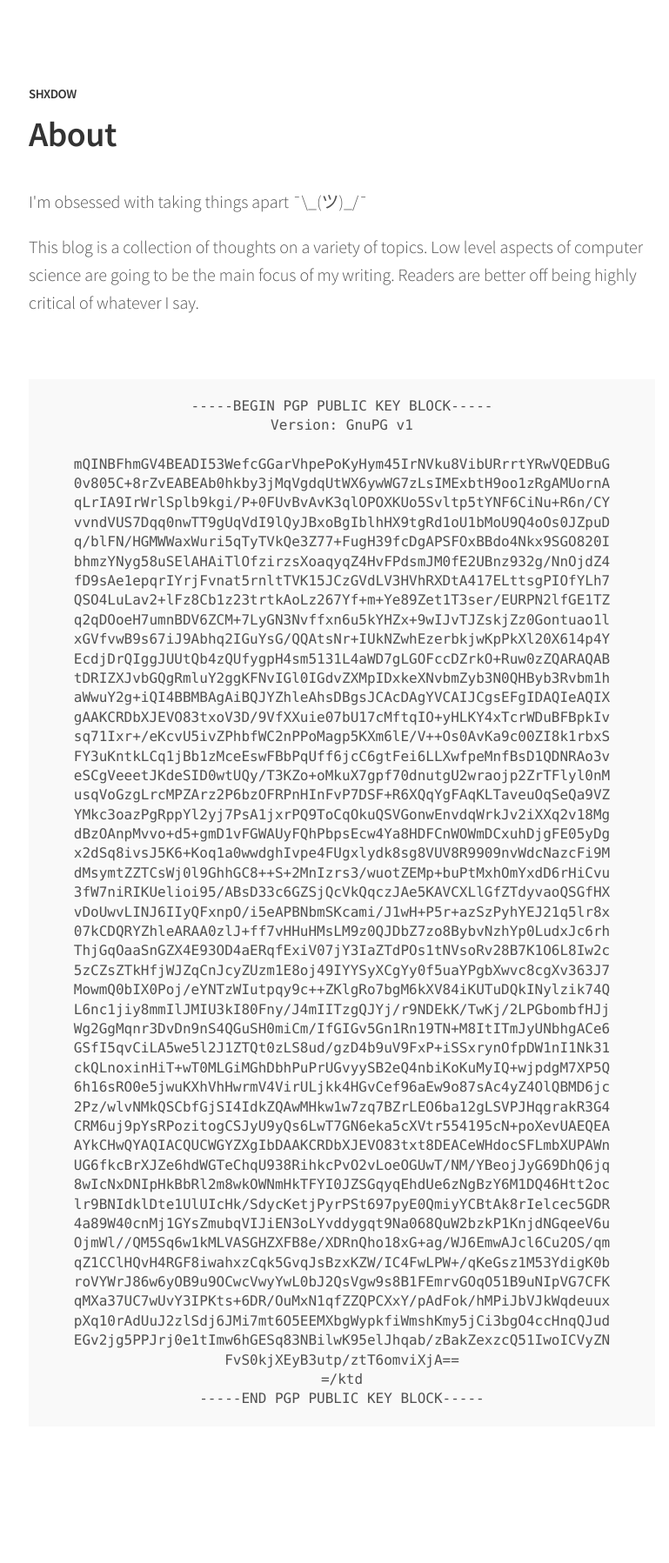
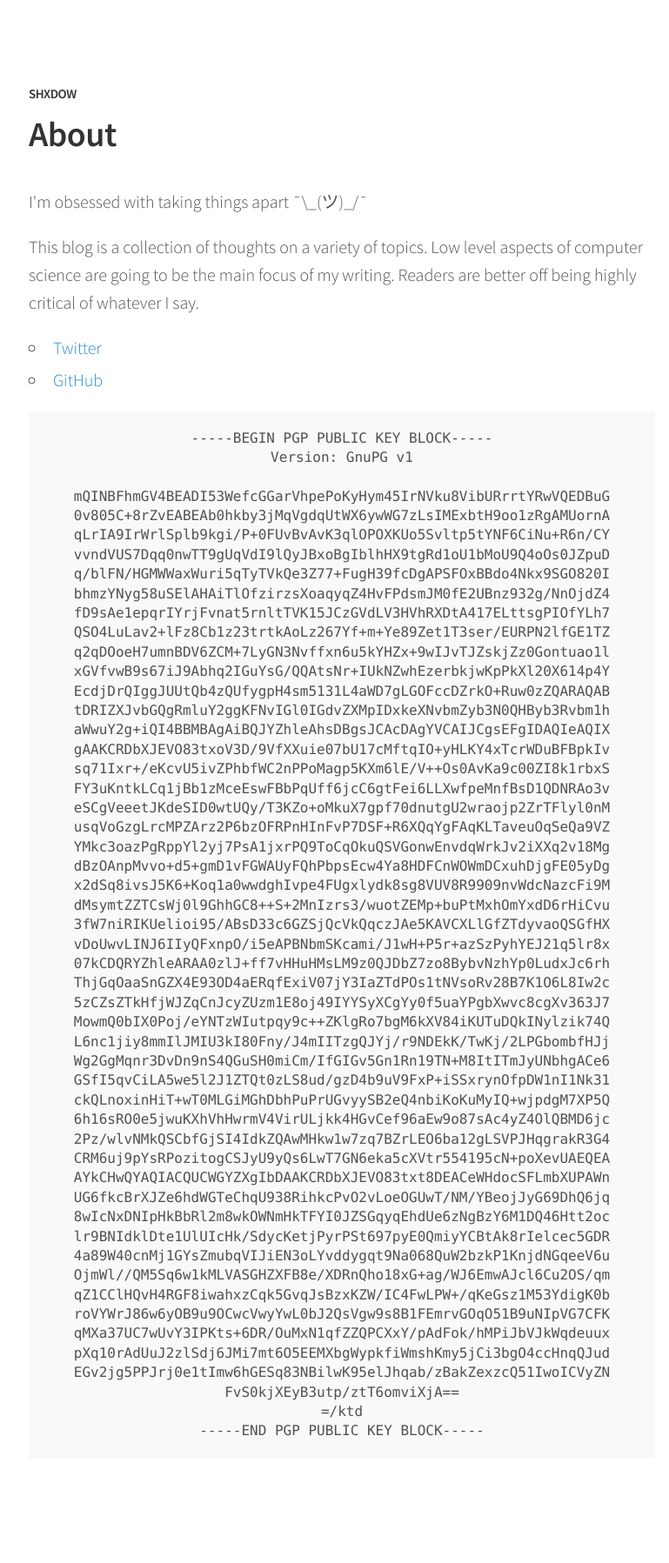
Before and after one commit to shxdow/shxdow.github.io, a Jekyll site: the page built from about.md, in a window 1280 px wide. Shown: the whole page at 87% size, without its empty margins (247-1016 px from the left). Built offline with Jekyll 4.4.1, drawn with Linux system fonts in a browser that asks for light colours; before the commit the page ends 1760 px from its top, so only the background shows below that.

Commit message:
Add contact links to the about page (Issue #3)
There's a link to my personal Twitter + GitHub

```diff
--- a/about.md
+++ b/about.md
@@ -10,7 +10,8 @@ Kiko is simple, lightweight theme. It's designed and developed by [@gfjaru](http
 <!-- <p style="text-align: center;color: #c0c0c0;">{{ site.description }}</p> -->
 <p >{{ site.description }}</p>
 <p>This blog is a collection of thoughts on a variety of topics. Low level aspects of computer science are going to be the main focus of my writing. Readers are better off being highly critical of whatever I say.</p>
-<br>
+* [Twitter](https://twitter.com/imshxdow)
+* [GitHub](https://github.com/shxdow)
 <!-- <hr> -->
 <pre style="text-align: center;">
 -----BEGIN PGP PUBLIC KEY BLOCK-----
```
